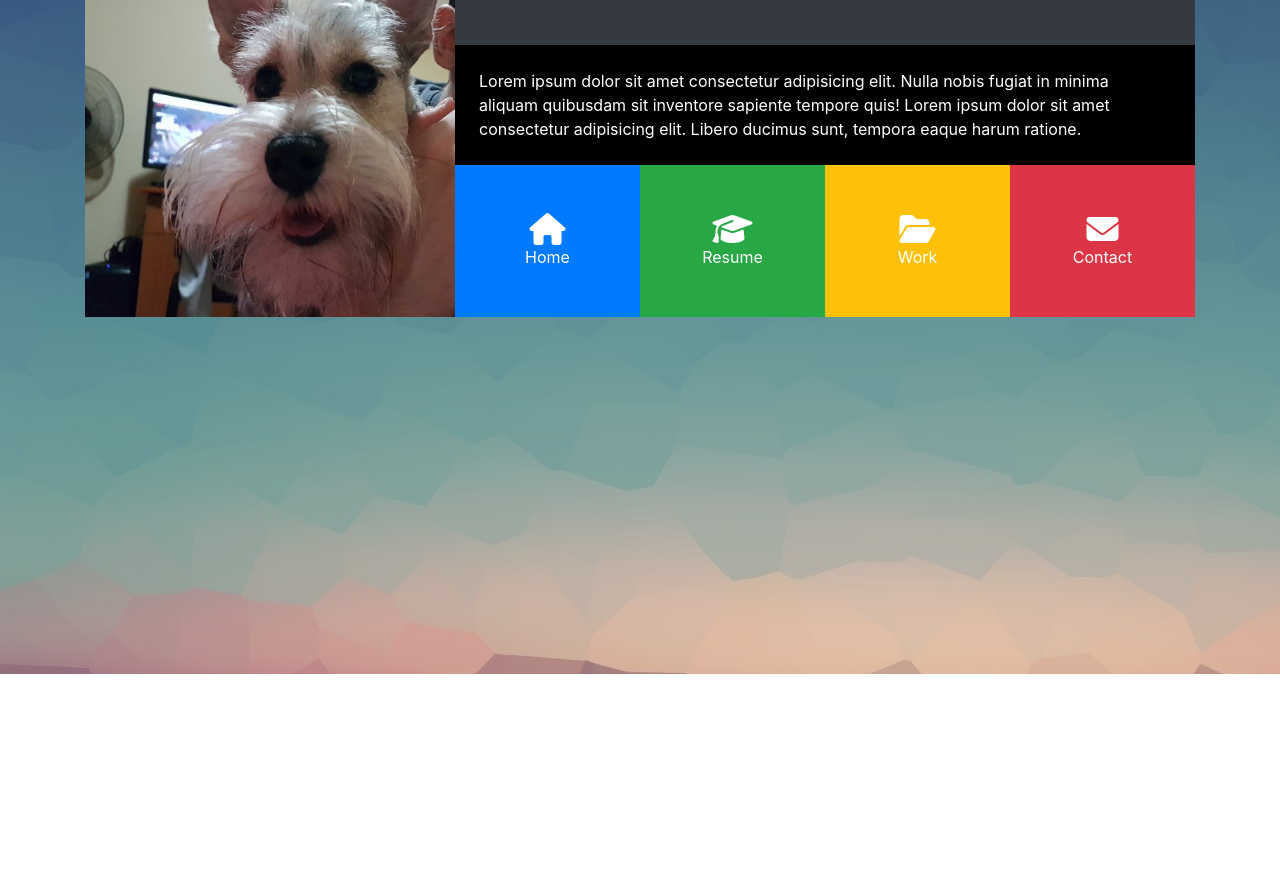
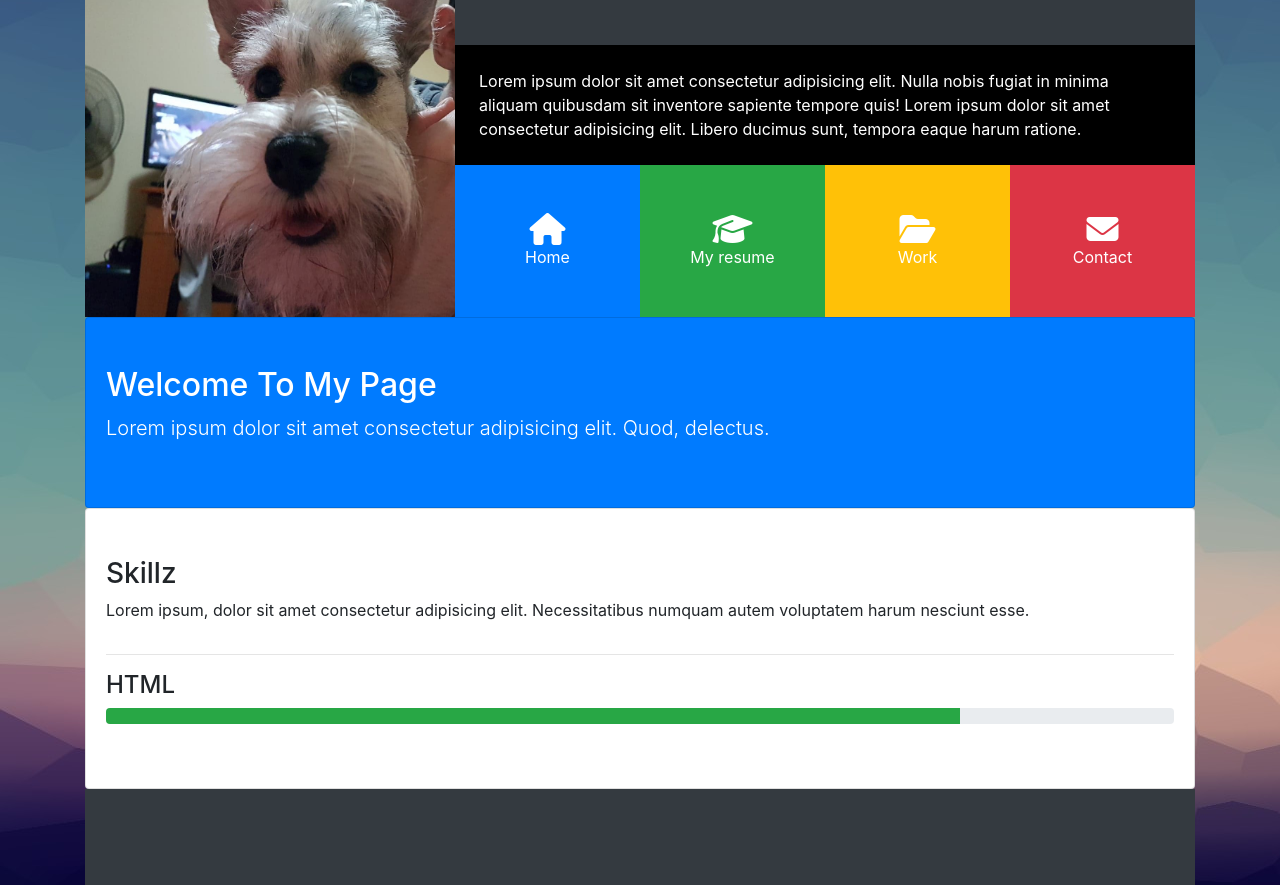
Before and after one commit to davidalexz/myCV-project, a plain HTML site: page index.html in a window 1280 px wide. Shown: the part 126-1011 px from the top of the page. Before the commit the page ends 800 px from the top, so only its background shows below. Drawn offline with nearby package versions, Linux system fonts and the light colour scheme.

Commit message:
added skillz txt & progress bar

```diff
--- a/index.html
+++ b/index.html
@@ -55,7 +55,7 @@
                   </div>
                   <div class="portofolio-item p-4 bg-success" data-toggle="collapse" data-target="#resume">
                     <i class="fas fa-graduation-cap fa-2x d-block"></i>
-                    <span class="d-none d-sm-block">Resume</span>
+                    <span class="d-none d-sm-block">My resume</span>
                   </div>
                   <div class="portofolio-item p-4 bg-warning" data-toggle="collapse" data-target="#work">
                     <i class="fas fa-folder-open fa-2x d-block"></i>
@@ -71,6 +71,29 @@
           </div>
         </div>
       </header>
+
+      <div id="home" class="collapse show">
+        <div class="card card-body bg-primary text-white py-5">
+          <h2>Welcome To My Page</h2>
+          <p class="lead">Lorem ipsum dolor sit amet consectetur adipisicing elit. Quod, delectus.</p>
+        </div>
+      </div>
+
+      <div class="card card-body py-5">
+        <h3>Skillz</h3>
+        <p>Lorem ipsum, dolor sit amet consectetur adipisicing elit. Necessitatibus numquam autem voluptatem harum nesciunt esse.</p>
+        <hr>
+        <h4>HTML</h4>
+        <div class="progress mb-3">
+          <div class="progress-bar bg-success" style="width: 80%;"></div>
+        </div>
+      </div>
+
+      <footer id="main-footer" class="p-5 bg-dark text-white">
+        <div class="row">
+          <div class="col-md-6"></div>
+        </div>
+      </footer>
     </div>
 
     <script src="https://code.jquery.com/jquery-3.3.1.slim.min.js" integrity="sha384-q8i/X+965DzO0rT7abK41JStQIAqVgRVzpbzo5smXKp4YfRvH+8abtTE1Pi6jizo" crossorigin="anonymous"></script>
```
